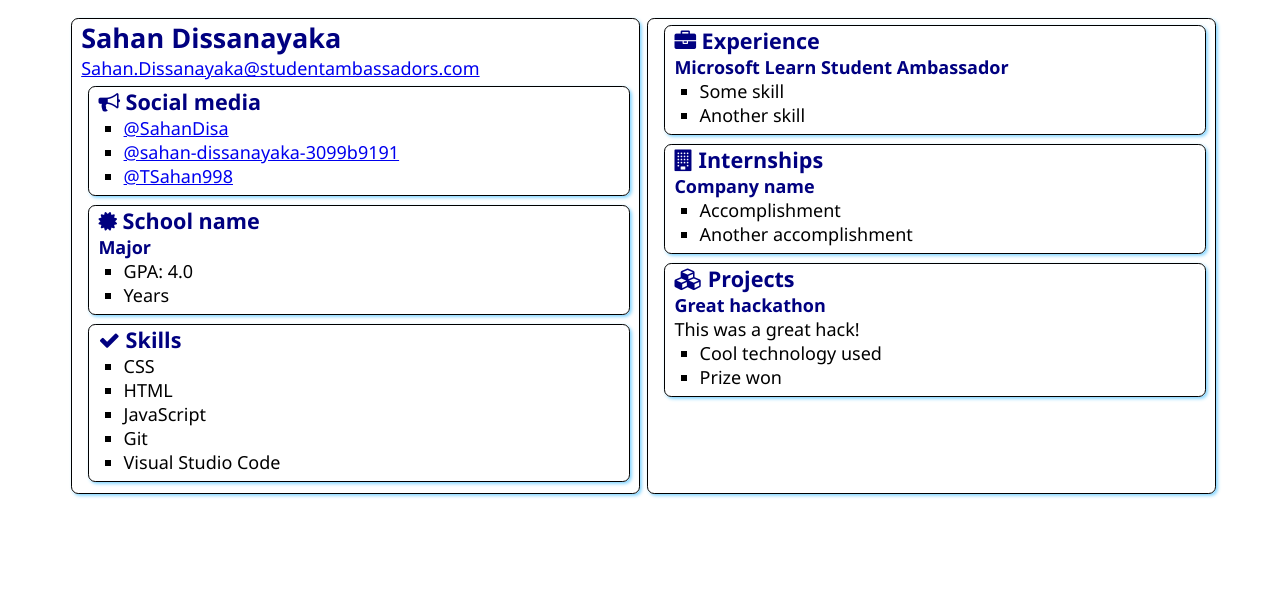
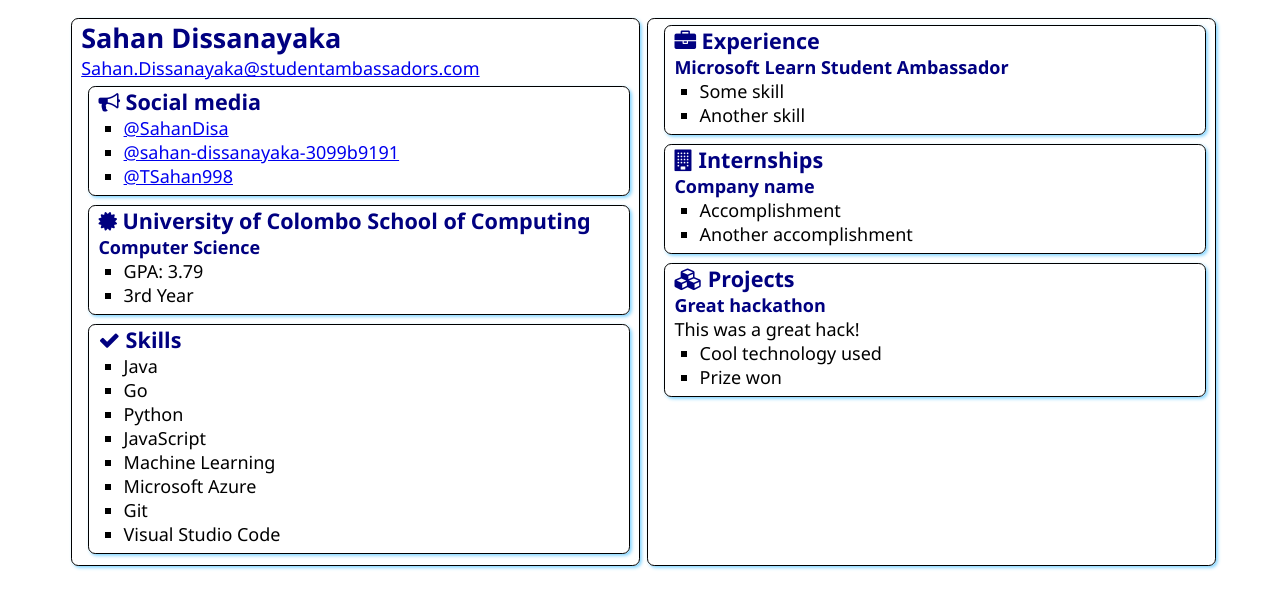
Before and after one commit to SahanDisa/SATechnicalOnboarding, a plain HTML site: page src/index.html in a window 1280 px wide. Drawn offline with Linux system fonts and the light colour scheme.

Commit message:
Add: School + Skills

```diff
--- a/src/index.html
+++ b/src/index.html
@@ -31,12 +31,12 @@
                 <div class="education">
                     <h2>
                         <i class="fa fa-certificate" aria-hidden="true"></i>
-                        School name
+                        University of Colombo School of Computing
                     </h2>
-                    <h3>Major</h3>
+                    <h3>Computer Science</h3>
                     <ul>
-                        <li>GPA: 4.0</li>
-                        <li>Years</li>
+                        <li>GPA: 3.79</li>
+                        <li>3rd Year</li>
                     </ul>
                 </div>
             </section>
@@ -47,9 +47,12 @@
                     Skills
                 </h2>
                 <ul>
-                    <li>CSS</li>
-                    <li>HTML</li>
+                    <li>Java</li>
+                    <li>Go</li>
+                    <li>Python</li>
                     <li>JavaScript</li>
+                    <li>Machine Learning</li>
+                    <li>Microsoft Azure</li>
                     <li>Git</li>
                     <li>Visual Studio Code</li>
                 </ul>
```
